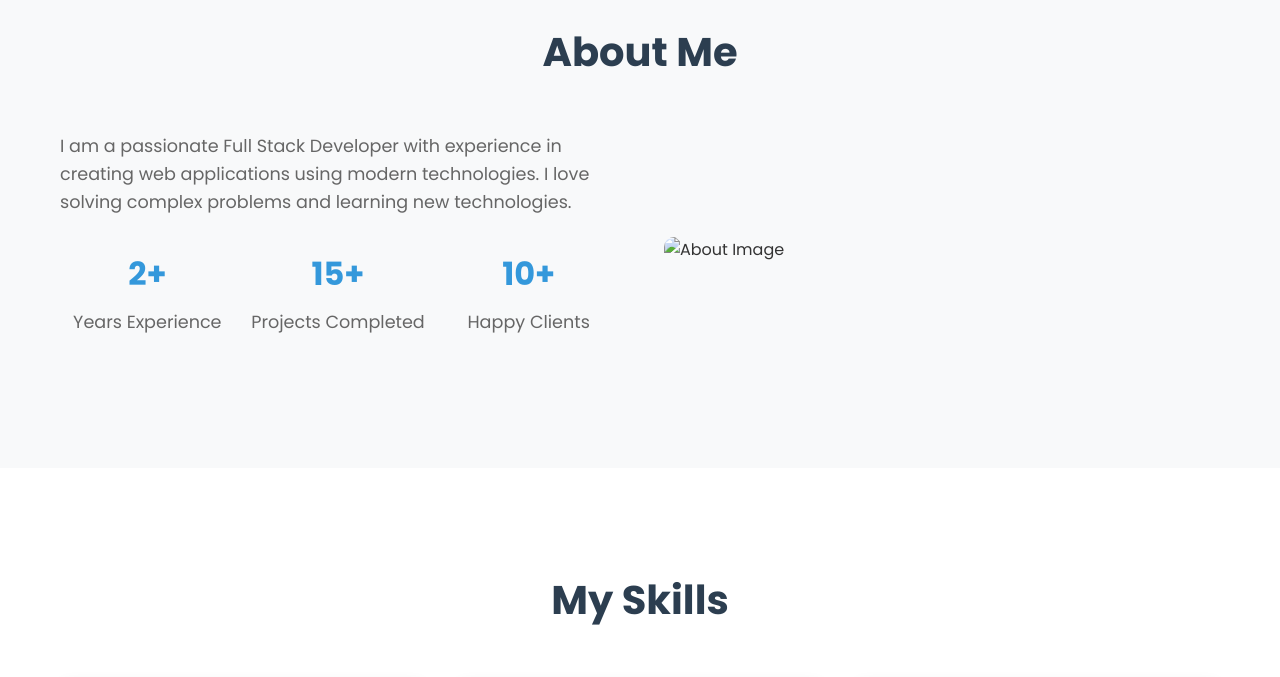
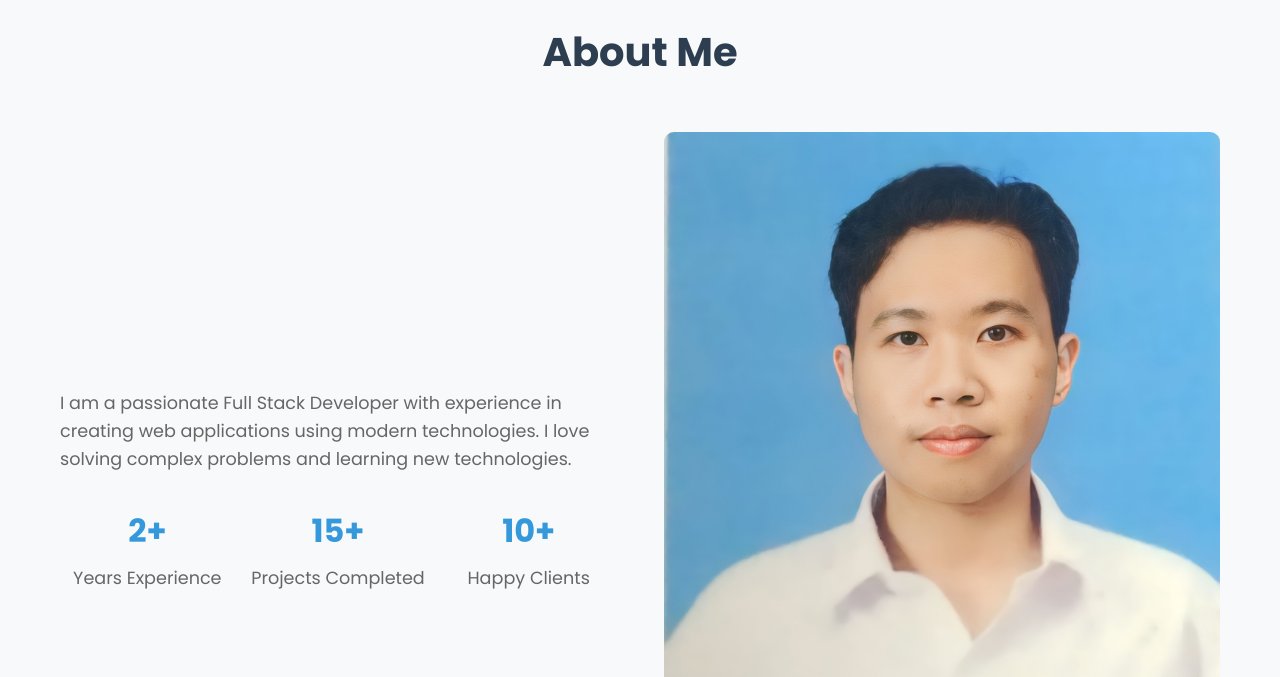
Before and after one commit to ENGCE301-1-68/portfolio-website, a plain HTML site: page index.html in a window 1280 px wide. Shown: the part 880-1557 px from the top of the page. Drawn offline with Linux system fonts and the light colour scheme; files whose address does not match are found by name.

```diff
--- a/index.html
+++ b/index.html
@@ -69,7 +69,7 @@
                     </div>
                 </div>
                 <div class="about-image">
-                    <img src="images/about.jpg" alt="About Image">
+                    <img src="/home/labadmin/class/engce301/portfolio-website/images/1669811003791.jpg" alt="About Image">
                 </div>
             </div>
         </div>
```
Also changed, not shown: images/1669811003791.jpg (added).
